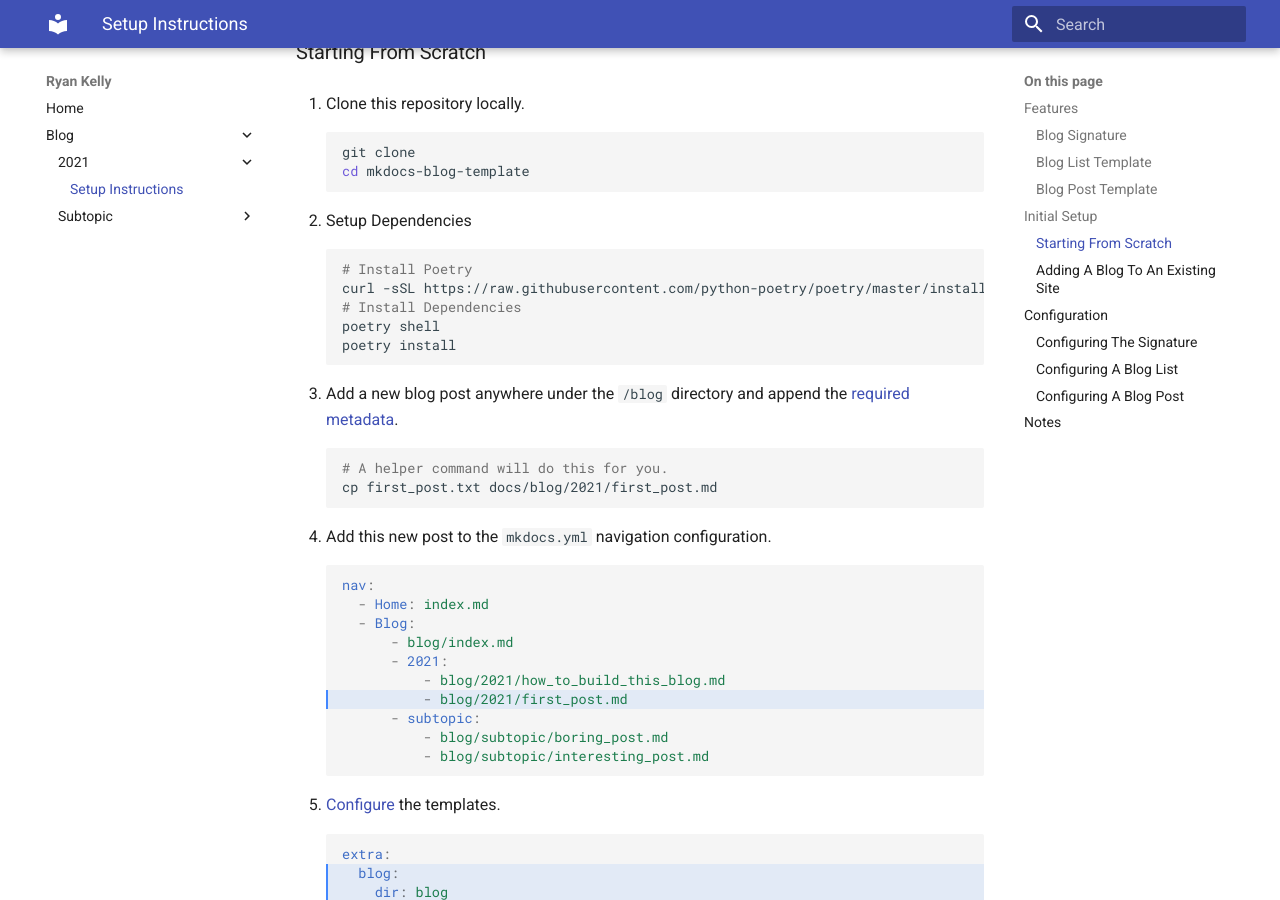
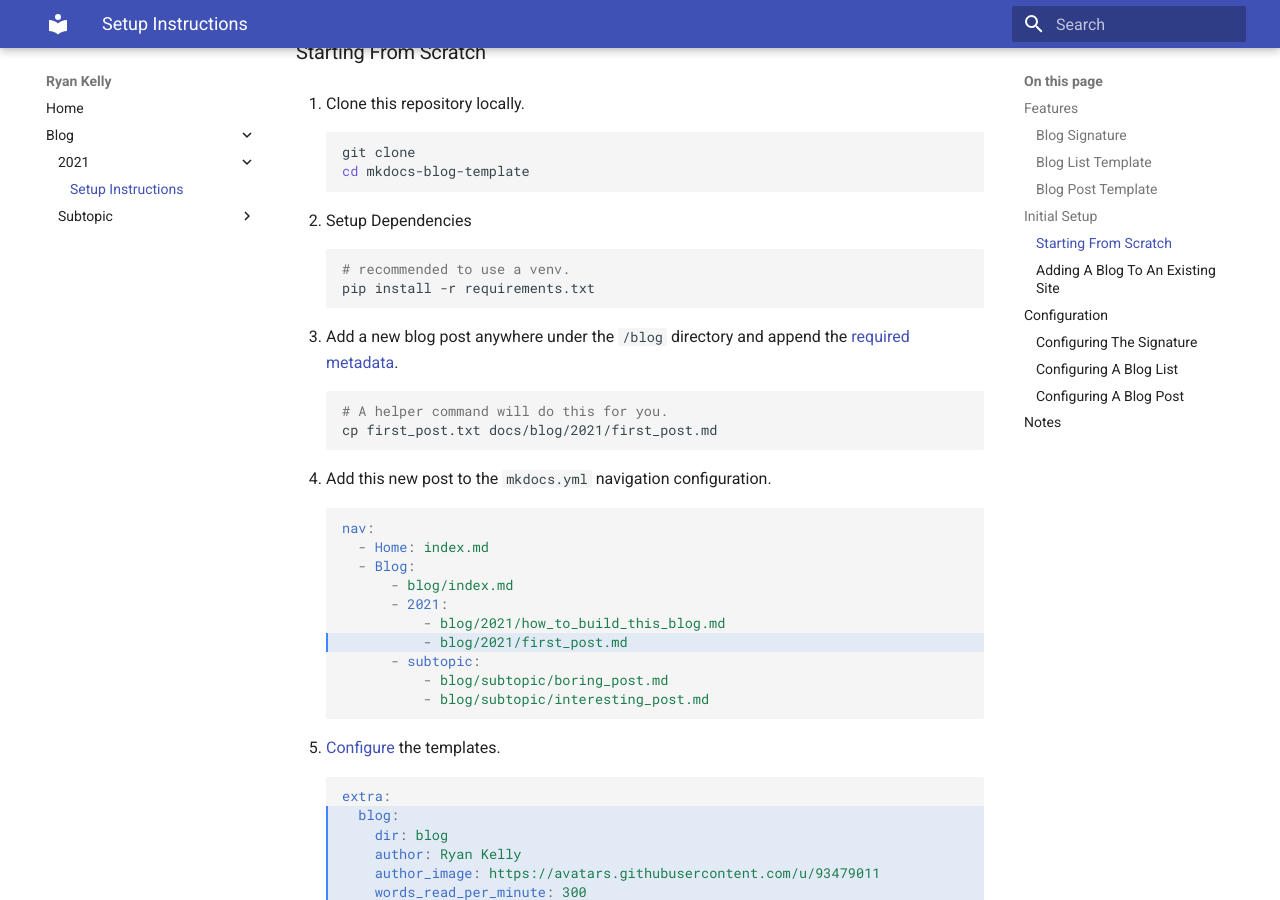
Before and after one commit to 4kelly/material-mkdocs-blog, an MkDocs documentation site: the page built from docs/blog/2021/how_to_build_this_blog.md, in a window 1280 px wide and 900 px high, scrolled down 1170 px. Built offline with MkDocs 1.6.1 and Material for MkDocs 9.7.7, drawn with Linux system fonts in a browser that asks for light colours.

Commit message:
Update how_to_build_this_blog.md

````diff
--- a/docs/blog/2021/how_to_build_this_blog.md
+++ b/docs/blog/2021/how_to_build_this_blog.md
@@ -58,11 +58,8 @@ All the pages under `/blog` are `blog_post.html` templates!
 2. Setup Dependencies
 
     ```shell
-    # Install Poetry
-    curl -sSL https://raw.githubusercontent.com/python-poetry/poetry/master/install-poetry.py | python -
-    # Install Dependencies
-    poetry shell
-    poetry install
+    # recommended to use a venv.
+    pip install -r requirements.txt
     ```
 
 3. Add a new blog post anywhere under the `/blog` directory and append the [required metadata](#configuring-a-blog-post).
````
